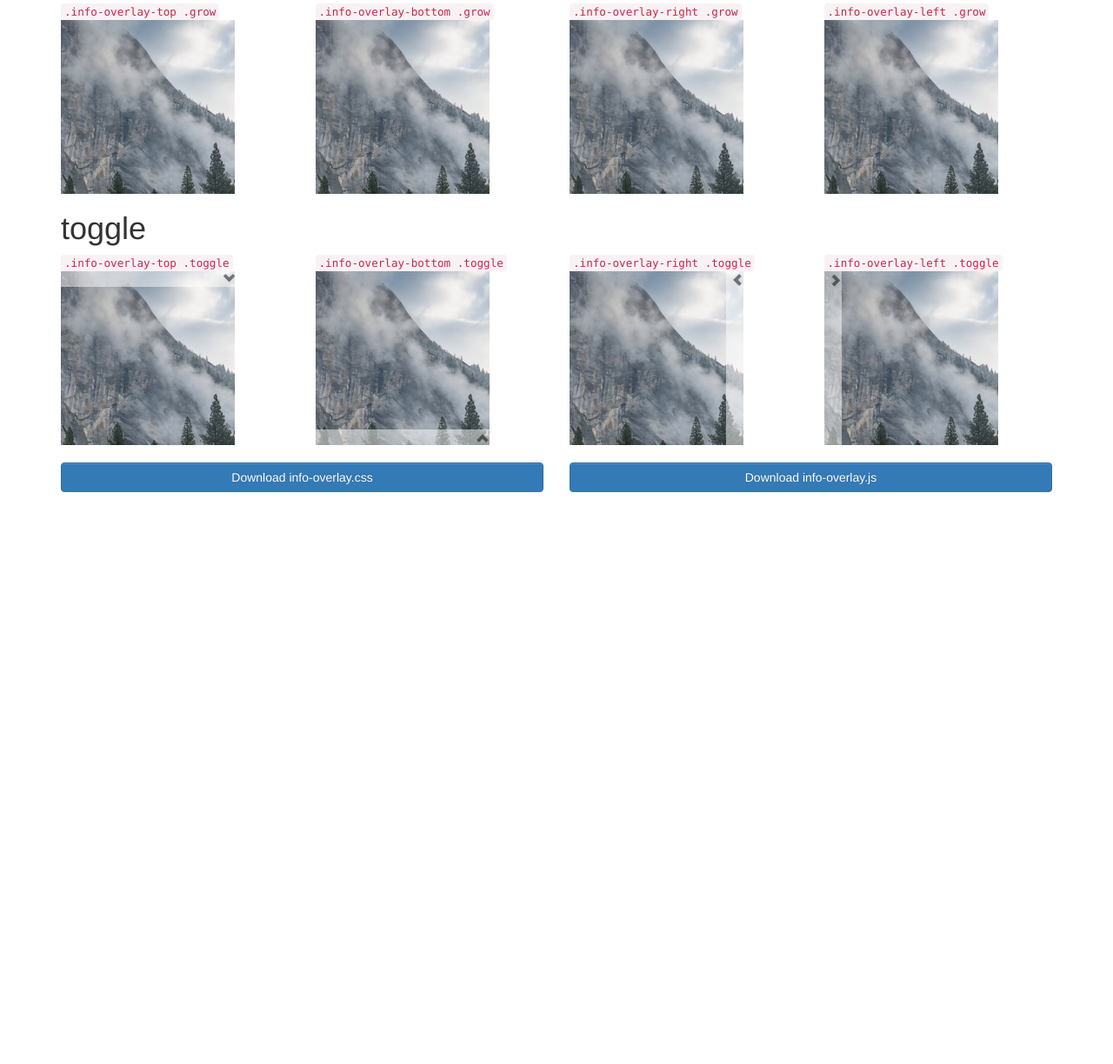
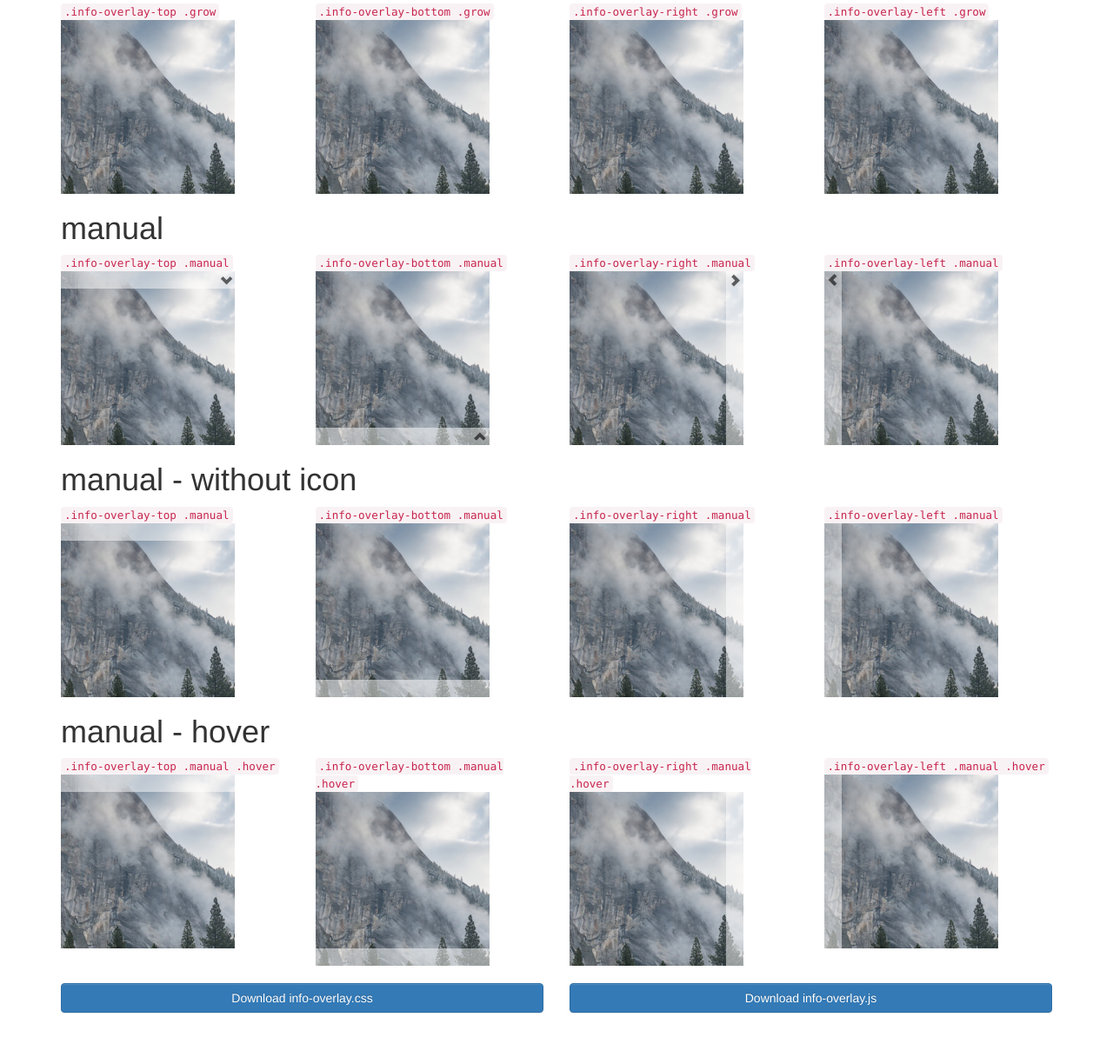
Before and after one commit to DeOldSax/info-overlay, a plain HTML site: page index.html in a window 1280 px wide. Shown: the part 1091-2315 px from the top of the page at 87% size. Before the commit the page ends 1737 px from the top, so only its background shows below. Drawn offline with Linux system fonts and the light colour scheme.

Commit message:
redesigned overlay icon

```diff
--- a/css/info-overlay.css
+++ b/css/info-overlay.css
@@ -45,38 +45,35 @@
 	right: 0;
 }
 
-.info-overlay .toggle {
-	border: none;
-	background: rgba(255, 255, 255, 0.5);
-	background-color: transparent;
-	color: rgba(0, 0, 0, 0.5);
-	width: 20px;
-	height: 20px;
-}
-
-.info-overlay .toggle:hover, .toggleHover {
+.pointer {
 	cursor: pointer;
 }
 
-.info-overlay-top .toggle {
+.info-overlay.manual span {
+	color: rgba(0, 0, 0, 0.6);
+	display: none;
+	margin: 3px;
+}
+
+.info-overlay-top.manual span {
 	position: absolute;
 	right: 0;
 	bottom: 0;
 }
 
-.info-overlay-bottom .toggle {
+.info-overlay-bottom.manual span {
 	position: absolute;
 	top: 0;
 	right: 0;
 }
 
-.info-overlay-right .toggle {
+.info-overlay-right.manual span {
 	position: absolute;
 	top: 0;
 	left: 0;
 }
 
-.info-overlay-left .toggle {
+.info-overlay-left.manual span {
 	position: absolute;
 	top: 0;
 	right: 0;
--- a/index.html
+++ b/index.html
@@ -28,7 +28,7 @@
 		<pre>
 			&lt;div class="info-overlay-box"&gt;
 		   		&lt;div class="info-overlay info-overlay-[direction]"&gt;
-						&lt;button class="toggle">&lt;/button&gt;
+					&lt;div class="glyphicon">&lt;/div&gt;
 					&lt;p&gt; Info Overlay Text &lt;/p&gt;
 				&lt;/div&gt;
 			&lt;/div&gt;
@@ -194,14 +194,14 @@
 			</div>
 		</div>
 
-		<h1>toggle</h1>
+		<h1>manual</h1>
 
 		<div class="row">
 			<div class="col-md-3">
-				<code>.info-overlay-top .toggle</code>
+				<code>.info-overlay-top .manual</code>
 				<div class="info-overlay-box">
-					<div class="info-overlay info-overlay-top">
-						<button class="toggle"></button>
+					<div class="info-overlay info-overlay-top manual">
+						<span class="glyphicon glyphicon-chevron-down"></span>
 						<p>
 						get more
 						get more
@@ -212,10 +212,10 @@
 				</div>
 			</div>
 			<div class="col-md-3">
-				<code>.info-overlay-bottom .toggle</code>
+				<code>.info-overlay-bottom .manual</code>
 				<div class="info-overlay-box">
-					<div class="info-overlay info-overlay-bottom">
-						<button class="toggle"></button>
+					<div class="info-overlay info-overlay-bottom manual">
+						<span class="glyphicon glyphicon-chevron-up"></span>
 						<p>
 						get more
 						get more
@@ -228,10 +228,10 @@
 				</div>
 			</div>
 			<div class="col-md-3">
-				<code>.info-overlay-right .toggle</code>
+				<code>.info-overlay-right .manual</code>
 				<div class="info-overlay-box">
-					<div class="info-overlay info-overlay-right">
-						<button class="toggle"></button>
+					<div class="info-overlay info-overlay-right manual">
+						<span class="glyphicon glyphicon-chevron-right"></span>
 						<p>
 						get more
 						get more
@@ -245,10 +245,10 @@
 				</div>
 			</div>
 			<div class="col-md-3">
-				<code>.info-overlay-left .toggle</code>
+				<code>.info-overlay-left .manual</code>
 				<div class="info-overlay-box">
-					<div class="info-overlay info-overlay-left">
-						<button class="toggle"></button>
+					<div class="info-overlay info-overlay-left manual">
+						<span class="glyphicon glyphicon-chevron-left"></span>
 						<p>
 						get more
 						</p>
@@ -256,6 +256,125 @@
 				</div>
 			</div>
 		</div>
+		<h1>manual - without icon</h1>
+
+		<div class="row">
+			<div class="col-md-3">
+				<code>.info-overlay-top .manual</code>
+				<div class="info-overlay-box">
+					<div class="info-overlay info-overlay-top manual">
+						<p>
+						get more
+						get more
+						get more
+						get more
+						</p>
+					</div>
+				</div>
+			</div>
+			<div class="col-md-3">
+				<code>.info-overlay-bottom .manual</code>
+				<div class="info-overlay-box">
+					<div class="info-overlay info-overlay-bottom manual">
+						<p>
+						get more
+						get more
+						get more
+						get more
+						get more
+						get more
+						</p>
+					</div>
+				</div>
+			</div>
+			<div class="col-md-3">
+				<code>.info-overlay-right .manual</code>
+				<div class="info-overlay-box">
+					<div class="info-overlay info-overlay-right manual">
+						<p>
+						get more
+						get more
+						get more
+						get more
+						get more
+						get more
+						get more
+						</p>
+					</div>
+				</div>
+			</div>
+			<div class="col-md-3">
+				<code>.info-overlay-left .manual</code>
+				<div class="info-overlay-box">
+					<div class="info-overlay info-overlay-left manual">
+						<p>
+						get more
+						</p>
+					</div>
+				</div>
+			</div>
+		</div>
+
+		<h1>manual - hover</h1>
+
+		<div class="row">
+			<div class="col-md-3">
+				<code>.info-overlay-top .manual .hover</code>
+				<div class="info-overlay-box">
+					<div class="info-overlay info-overlay-top manual hover">
+						<p>
+						get more
+						get more
+						get more
+						get more
+						</p>
+					</div>
+				</div>
+			</div>
+			<div class="col-md-3">
+				<code>.info-overlay-bottom .manual .hover</code>
+				<div class="info-overlay-box">
+					<div class="info-overlay info-overlay-bottom manual hover">
+						<p>
+						get more
+						get more
+						get more
+						get more
+						get more
+						get more
+						</p>
+					</div>
+				</div>
+			</div>
+			<div class="col-md-3">
+				<code>.info-overlay-right .manual .hover</code>
+				<div class="info-overlay-box">
+					<div class="info-overlay info-overlay-right manual hover">
+						<p>
+						get more
+						get more
+						get more
+						get more
+						get more
+						get more
+						get more
+						</p>
+					</div>
+				</div>
+			</div>
+			<div class="col-md-3">
+				<code>.info-overlay-left .manual .hover</code>
+				<div class="info-overlay-box">
+					<div class="info-overlay info-overlay-left manual hover">
+						<p>
+						get more
+						</p>
+					</div>
+				</div>
+			</div>
+		</div>
+	</div>
+	</div>
 	</div>
 	<div class="container">
 		<br>
--- a/js/info-overlay.js
+++ b/js/info-overlay.js
@@ -1,19 +1,74 @@
 $(function() {
+	var isClickDisabled = false;
 
+	// hide all info-overlays
+	var hideClasses = [".an-fade", ".grow", "info-overlay.manual span"];
 	$(".info-overlay-box .info-overlay").each(function() {
-		if ($(this).is(".an-fade") || $(this).is(".grow")) {
+		for (var i = 0; i < hideClasses.length; i++) {
+			if ($(this).is(hideClasses[i])) {
 				$(this).hide();
+			}
 		}
 	});
 
+	// shrink all manual overlays
+	$(".info-overlay-box .info-overlay-top.manual").height("20px");
+	$(".info-overlay-box .info-overlay-bottom.manual").height("20px");
+	$(".info-overlay-box .info-overlay-left.manual").width("20px");
+	$(".info-overlay-box .info-overlay-right.manual").width("20px");
 
+	// hide text on manual info-overlays
+	$(".info-overlay.manual").css("color", "transparent");
 
+	// show icons
+	$(".info-overlay.manual span").show();
+
+	// add cursor:pointer class
+	$(".info-overlay.manual").addClass("pointer");
+
+	// hover over info-overlay
 	$(".info-overlay-box").hover(function() {
+		if($(this).find(".info-overlay").is(".manual.hover")) {
+			toggle($(this).find(".info-overlay"));
+			isClickDisabled = true;
+			return;
+		}
+
 		var el = $(this).find(".info-overlay");
-		var param;
+
 		if (el.is(".an-fade")) {
 			el.fadeIn();
 		} else if (el.is(".grow")) {
+			growUp(el);
+		}
+
+	}, function() {
+		if($(this).find(".info-overlay").is(".manual.hover")) {
+			toggle($(this).find(".info-overlay"));
+			isClickDisabled = false;
+			return;
+		}
+		var el = $(this).find(".info-overlay");
+
+		if (el.is(".an-fade")) {
+			el.fadeOut();
+		} else if (el.is(".grow")) {
+			growDown(el);
+		}
+	});
+
+	// click on manual info-overlay
+	$(".info-overlay-box .info-overlay.manual").click(function() {
+		if (!isClickDisabled) {
+			toggle($(this));
+		}
+	});
+
+});
+
+function growUp(el) {
+	var param;
+
 	if (el.is(".info-overlay-top")) {
 		param = {opacity:1, height: "toggle"};
 	} else if (el.is(".info-overlay-bottom")) {
@@ -27,11 +82,9 @@ $(function() {
 	el.animate(param);
 }
 
-	}, function() {
-		var el = $(this).find(".info-overlay");
-		if (el.is(".an-fade")) {
-			$(this).find(".info-overlay").fadeOut();
-		} else if (el.is(".grow")) {
+function growDown(el) {
+	var param;
+
 	if (el.is(".info-overlay-top")) {
 		param = {opacity:0, height: "toggle"};
 	} else if (el.is(".info-overlay-bottom")) {
@@ -43,100 +96,64 @@ $(function() {
 	}
 
 	el.animate(param);
+}
 
-		}
-	});
-
-	// add icons
-	$(".info-overlay-box .info-overlay-top .toggle").html("<span class=\"glyphicon glyphicon-chevron-down\"></span>");
-	$(".info-overlay-box .info-overlay-bottom .toggle").html("<span class=\"glyphicon glyphicon-chevron-up\"></span>");
-	$(".info-overlay-box .info-overlay-right .toggle").html("<span class=\"glyphicon glyphicon-chevron-left\"></span>");
-	$(".info-overlay-box .info-overlay-left .toggle").html("<span class=\"glyphicon glyphicon-chevron-right\"></span>");
-
-	// hide overlay
-	$(".info-overlay-box .info-overlay-top:has(.toggle)").height($(this).find(".toggle").height());
-	$(".info-overlay-box .info-overlay-bottom:has(.toggle)").height($(this).find(".toggle").height());
-	$(".info-overlay-box .info-overlay-left:has(.toggle)").width("20px");
-	$(".info-overlay-box .info-overlay-right:has(.toggle)").width("20px");
-
-	// hide text
-	$(".info-overlay-box .info-overlay:has(.toggle)").css("color", "transparent");
-
-	// add cursor:pointer class
-	$(".info-overlay-box .info-overlay:has(.toggle)").hover(function() {
-		$(this).addClass("toggleHover");
-	}, function() {
-		$(this).removeClass("toggleHover");
-	});
-
-	$(".info-overlay-box .info-overlay:has(.toggle)").click(function() {
-		toggle($(this));
-	});
-
-});
-
-function toggle(popover) {
+function toggle(el) {
 	var hardcodedWidth = 20;
-		var toggle = popover.find(".toggle");
-		var param;
 	var symbol;
 	var color;
 
-		if (popover.height() == toggle.height() || popover.width() == hardcodedWidth) {
-			/* OPEN Popover */
-			console.log("popver width = toggle width");
-			// add icons
-			if(popover.is(".info-overlay-bottom")) {
-				var height = popover.css("height", "auto").height();
-				popover.height(toggle.height());
+	if (el.height() == hardcodedWidth || el.width() == hardcodedWidth) {
+		// open el
+		if (el.is(".info-overlay-top")) {
+			var height = el.css("height", "auto").height();
+			// hack
+			el.height(hardcodedWidth);
+			symbol = "glyphicon glyphicon-chevron-up";
+			param = {height: height};
+		} else if (el.is(".info-overlay-bottom")) {
+			var height = el.css("height", "auto").height();
+			el.height(hardcodedWidth);
 			symbol = "glyphicon glyphicon-chevron-down";
 			param = {height: height};
-			} else if(popover.is(".info-overlay-top")) {
-				var height = popover.css("height", "auto").height();
-				popover.height(toggle.height());
-				symbol = "glyphicon glyphicon-chevron-up";
-				param = {height: height};
-			} else if(popover.is(".info-overlay-right")) {
-				var width = popover.css("width", "auto").width();
-				popover.width(hardcodedWidth + "px");
+		} else if (el.is(".info-overlay-left")) {
+			var width = el.css("width", "auto").width();
+			el.width(hardcodedWidth + "px");
+			symbol = "glyphicon glyphicon-chevron-left";
+			param = {width: width};
+		} else if (el.is(".info-overlay-right")) {
+			var width = el.css("width", "auto").width();
+			el.width(hardcodedWidth + "px");
 			symbol = "glyphicon glyphicon-chevron-right";
-				param = {width: width};
-			} else if(popover.is(".info-overlay-left")) {
-				var width = popover.css("width", "auto").width();
-				console.log("width: " + width);
-				popover.width(hardcodedWidth + "px");
-				symbol = "glyphicon glyphicon-chevron-left";
 			param = {width: width};
 		}
 
 		color = "black";
-			popover.css("color", color);
-			popover.animate(param)
+		el.css("color", color);
+		el.animate(param)
 
 	} else {
-			/* Close Popover */
-			console.log("popver width != toggle width");
-			if(popover.is(".info-overlay-bottom")) {
+		// close el
+		if (el.is(".info-overlay-top")) {
+			symbol = "glyphicon glyphicon-chevron-down";
+			param = {height: hardcodedWidth + "px"};
+		} else if (el.is(".info-overlay-bottom")) {
 			symbol = "glyphicon glyphicon-chevron-up";
-				param = {height: toggle.height()};
-			} else if(popover.is(".info-overlay-top")) {
-				symbol = "glyphicon glyphicon-chevron-down";
-				param = {height: toggle.height()};
-			} else if(popover.is(".info-overlay-right")) {
+			param = {height: hardcodedWidth + "px"};
+		} else if (el.is(".info-overlay-left")) {
+			symbol = "glyphicon glyphicon-chevron-right";
+			param = {width: hardcodedWidth + "px"};
+		} else if (el.is(".info-overlay-right")) {
 			symbol = "glyphicon glyphicon-chevron-left";
-				param = {width: hardcodedWidth + "px"};
-			} else if(popover.is(".info-overlay-left")) {
-				symbol = "glyphicon glyphicon-chevron-right";
 			param = {width: hardcodedWidth + "px"};
 		}
 
 		color = "transparent";
-			popover.animate(param, function() {
-				popover.css("color", color);
+		el.animate(param, function() {
+			el.css("color", color);
 		});
 	}
 
-		toggle.find("span").removeClass();
-		toggle.find("span").addClass(symbol);
-
+	el.find("span").removeClass();
+	el.find("span").addClass(symbol);
 }
```
Lines whose indentation alone changed are shown as unchanged.
